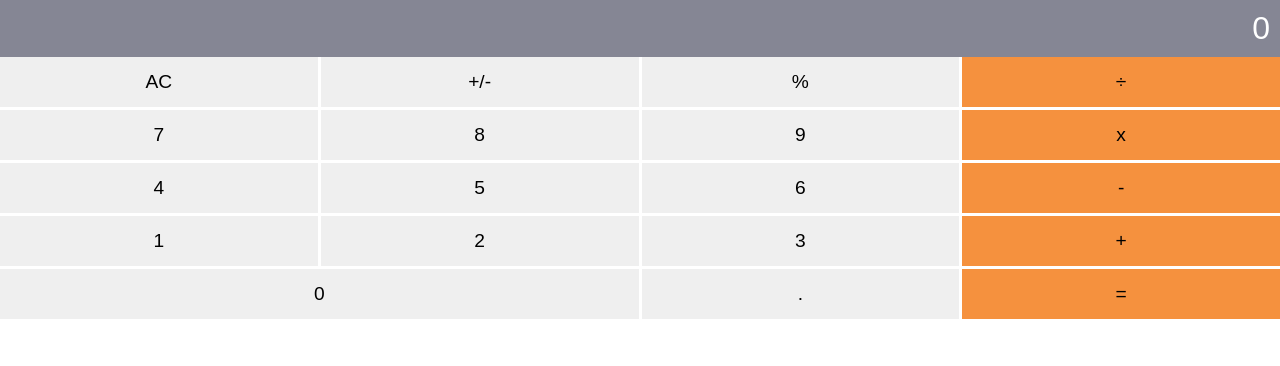
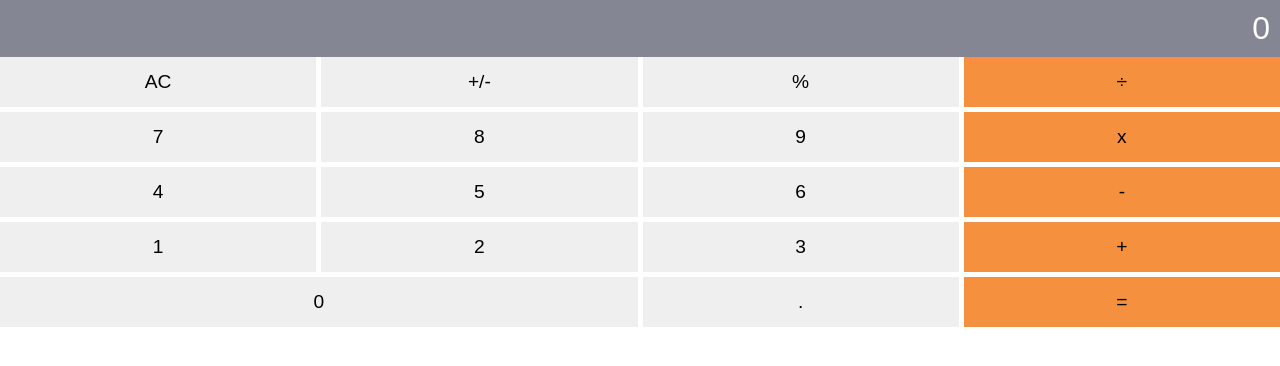
Before and after one commit to LeslieAine/math-magicians, a React (Create React App) app: page / in a window 1280 px wide. Shown: the top 366 px of the page. Built offline with nearby package versions, Linux system fonts and the light colour scheme.

Commit message:
Add styles

```diff
--- a/src/styles/calculator.css
+++ b/src/styles/calculator.css
@@ -21,7 +21,7 @@
 .calculator-buttons {
   display: grid;
   grid-template-columns: repeat(4, 1fr);
-  grid-gap: 3px;
+  grid-gap: 5px;
 }
 
 .calculator-button {
```
